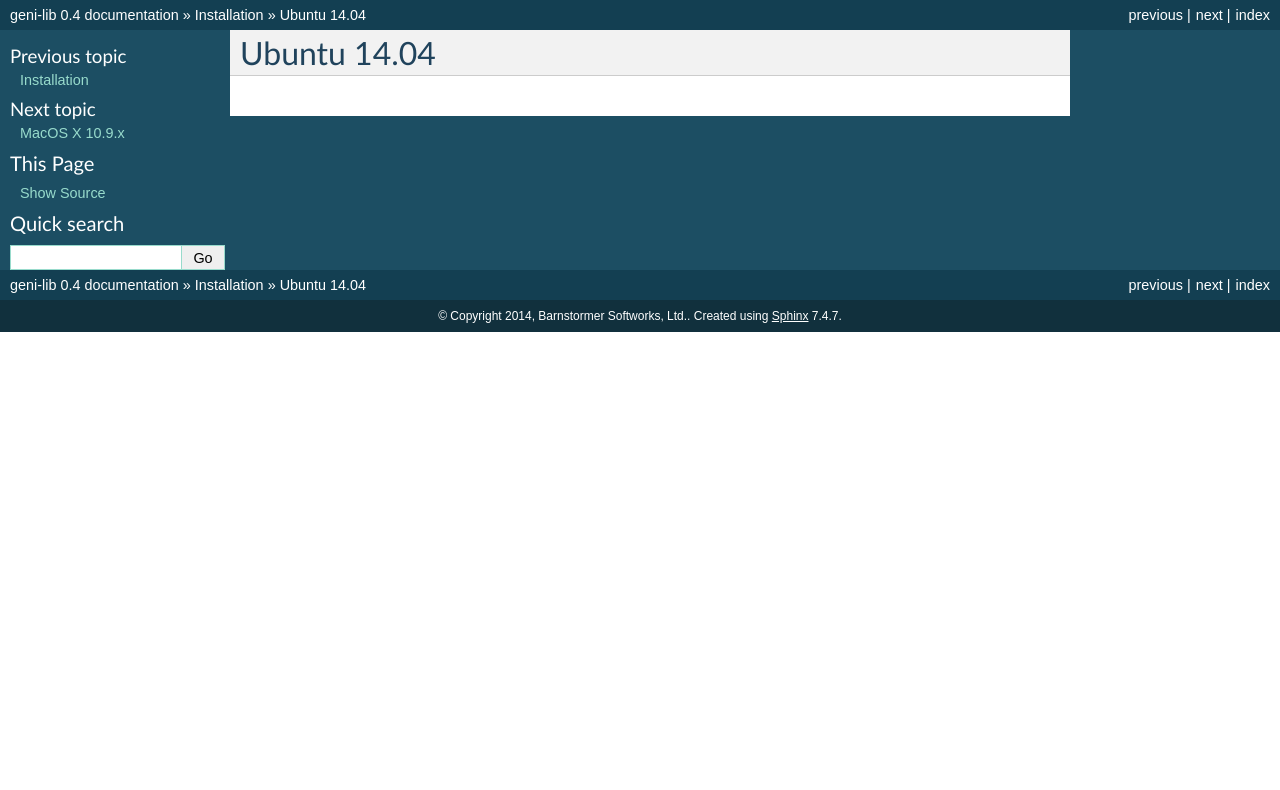
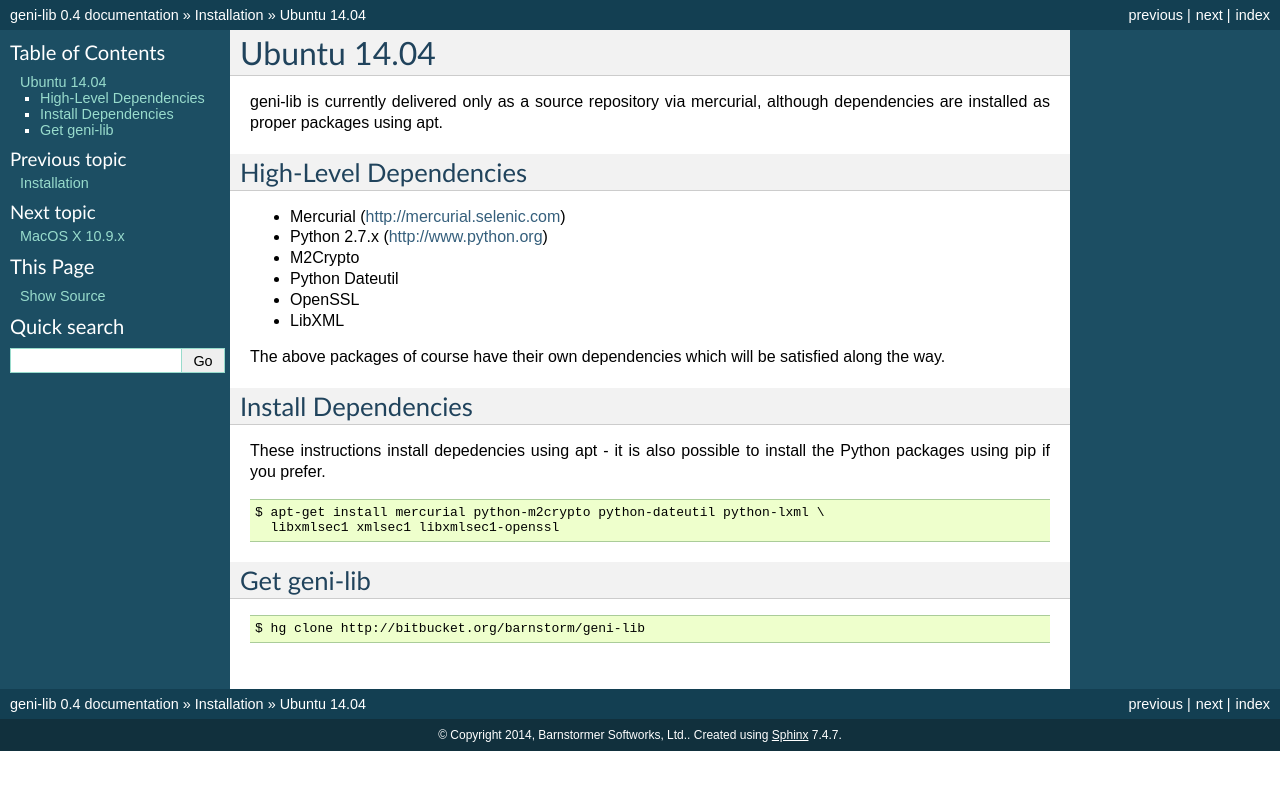
Before and after one commit to kaimast/geni-lib3, a Sphinx documentation site: the page built from docs/source/intro/ubuntu.rst, in a window 1280 px wide. Shown: the top 790 px of the page. Built offline with Sphinx 7.4.7, drawn with Linux system fonts in a browser that asks for light colours; pages that are not in the unit, such as notebooks, are missing from menus.

Commit message:
Ubuntu and Windows instructions

```diff
--- a/docs/source/intro/ubuntu.rst
+++ b/docs/source/intro/ubuntu.rst
@@ -1,2 +1,37 @@
 Ubuntu 14.04
 ============
+
+geni-lib is currently delivered only as a source repository via mercurial, although
+dependencies are installed as proper packages using apt.
+
+=======================
+High-Level Dependencies
+=======================
+
+* Mercurial (http://mercurial.selenic.com)
+* Python 2.7.x (http://www.python.org)
+* M2Crypto
+* Python Dateutil
+* OpenSSL
+* LibXML
+
+The above packages of course have their own dependencies which will be satisfied along the way.
+
+====================
+Install Dependencies
+====================
+
+These instructions install depedencies using apt - it is also possible to install the Python packages
+using pip if you prefer.
+
+::
+
+  $ apt-get install mercurial python-m2crypto python-dateutil python-lxml \
+    libxmlsec1 xmlsec1 libxmlsec1-openssl
+
+============
+Get geni-lib
+============
+::
+
+  $ hg clone http://bitbucket.org/barnstorm/geni-lib
```
Also changed, not shown: docs/source/intro/windows.rst (+26 -0 lines).
